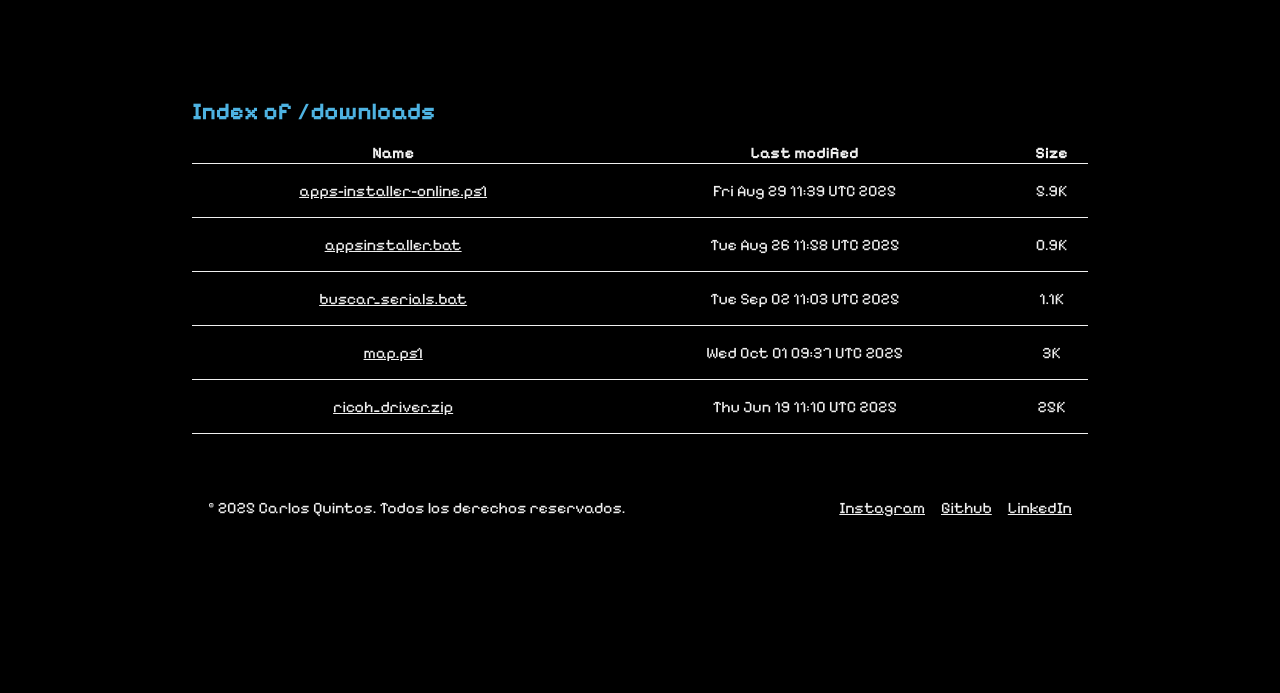
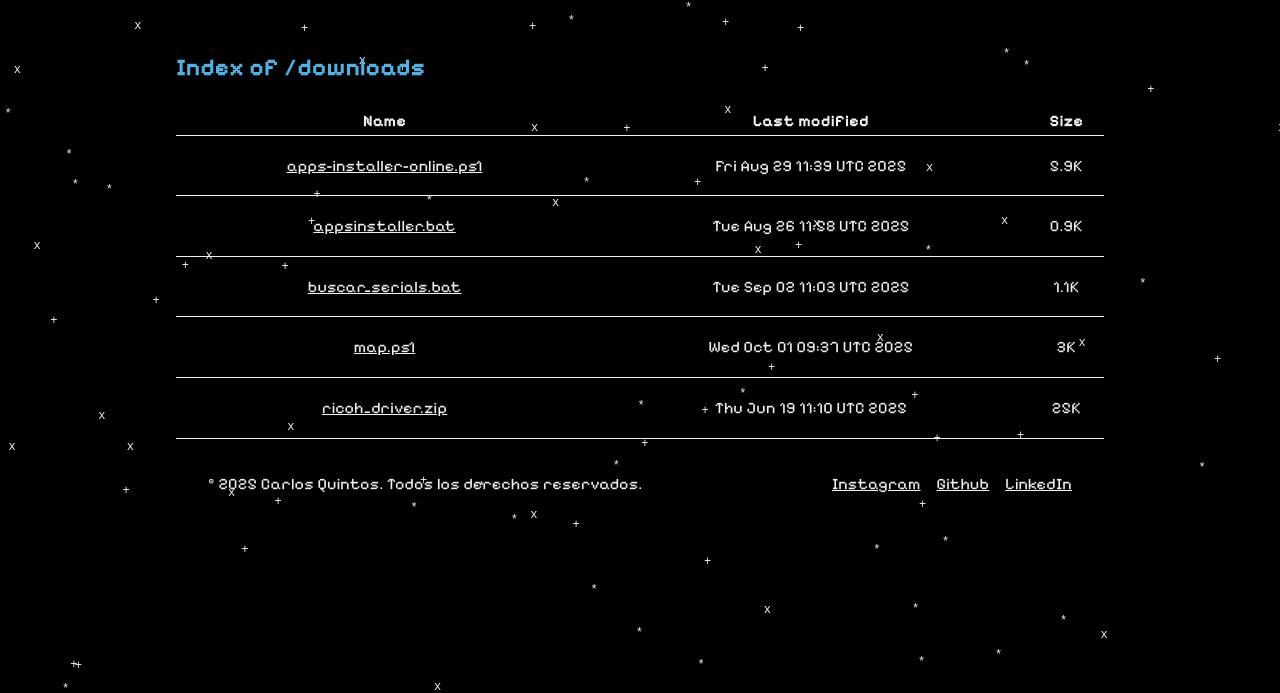
Before and after one commit to stool3252/stool3252.github.io, a plain HTML site: page scripts.html in a window 1280 px wide. Shown: the part 107-800 px from the top of the page. Drawn offline with Linux system fonts and the light colour scheme.

Commit message:
Background!!

```diff
--- a/css/styles.css
+++ b/assets/css/styles.css
@@ -11,13 +11,16 @@
 body {
     font-family: "Pixelify Sans", sans-serif;
     background: #000;
+    font-size: 16px;
     color: #f0f0f0;
     max-width: 960px;
-    margin: 0 auto;
+    line-height: 1.6;
+    letter-spacing: 0.02rem;
+    margin: auto;
 }
 
 main {
-    margin: 2rem 0;
+    margin: 1rem 0;
     padding: 1rem;
 }
 
@@ -32,6 +35,22 @@ a:hover {
 .active {
     color: var(--secondary-color);
 }
+
+/* ===
+Starts
+=== */
+#stars {
+    position: fixed;
+    top: 0;
+    left: 0;
+    width: 100%;
+    height: 100%;
+    display: block;
+    z-index: -1;
+    /* para que el fondo quede detrás del contenido */
+    background: black;
+}
+
 
 /* ===
 Navbar
@@ -68,13 +87,12 @@ Downloads
 === */
 
 .downloads {
-    margin: 2rem 0;
-    padding: 1rem;
+    margin: 1rem 0;
 }
 
 .downloads__title {
     color: var(--secondary-color);
-    margin-bottom: 1rem;
+    /*margin-bottom: 1rem;*/
 }
 
 .downloads__table {
@@ -99,6 +117,10 @@ Media QWERY
         flex-direction: column;
     }
 
+    .social__links {
+        flex-direction: column;
+    }
+
     .downloads__table {
         display: block;
         overflow-x: auto;
--- /dev/null
+++ b/assets/js/stars.js
@@ -0,0 +1,96 @@
+/*
+const canvas = document.getElementById('stars');
+const ctx = canvas.getContext('2d');
+
+let stars = [];
+const STAR_COUNT = 100;
+const SPEED = 0.5;
+
+function resizeCanvas() {
+    canvas.width = window.innerWidth;
+    canvas.height = window.innerHeight;
+}
+
+window.addEventListener('resize', resizeCanvas);
+resizeCanvas();
+
+function createStars() {
+    stars = [];
+    for (let i = 0; i < STAR_COUNT; i++) {
+        stars.push({
+            x: Math.random() * canvas.width,
+            y: Math.random() * canvas.height,
+            radius: Math.random() * 1.5 + 0.5,
+            speed: Math.random() * SPEED + 0.1
+        });
+    }
+}
+
+function drawStars() {
+    ctx.clearRect(0, 0, canvas.width, canvas.height);
+    ctx.fillStyle = 'white';
+    for (let star of stars) {
+        ctx.beginPath();
+        ctx.arc(star.x, star.y, star.radius, 0, Math.PI * 2);
+        ctx.fill();
+    }
+}
+
+function updateStars() {
+    for (let star of stars) {
+        star.y += star.speed;
+        if (star.y > canvas.height) {
+            star.y = 0;
+            star.x = Math.random() * canvas.width;
+        }
+    }
+}
+
+function animate() {
+    drawStars();
+    updateStars();
+    requestAnimationFrame(animate);
+}
+
+createStars();
+animate();
+*/
+
+const canvas = document.getElementById('stars');
+const ctx = canvas.getContext('2d');
+canvas.width = window.innerWidth;
+canvas.height = window.innerHeight;
+
+const stars = [];
+const numStars = 100;
+const symbols = ['+', 'x', '*'];
+
+for (let i = 0; i < numStars; i++) {
+  stars.push({
+    x: Math.random() * canvas.width,
+    y: Math.random() * canvas.height,
+    speed: 0.5 + Math.random(),
+    symbol: symbols[Math.floor(Math.random() * symbols.length)]
+    /*symbol: Math.random() > 0.5 ? '+' : 'x' : '*' // Alterna entre "+" y "x"*/
+  });
+}
+
+function drawStars() {
+  ctx.clearRect(0, 0, canvas.width, canvas.height);
+  ctx.font = '12px monospace';
+  ctx.fillStyle = '#f0f0f0'; // Verde fosforescente estilo retro
+
+  for (let star of stars) {
+    ctx.fillText(star.symbol, star.x, star.y);
+    star.y += star.speed;
+    if (star.y > canvas.height) {
+      star.y = 0;
+      star.x = Math.random() * canvas.width;
+      star.symbol = symbols[Math.floor(Math.random() * symbols.length)];
+    }
+  }
+
+  requestAnimationFrame(drawStars);
+}
+
+drawStars();
--- a/scripts.html
+++ b/scripts.html
@@ -4,11 +4,12 @@
 <head>
     <meta charset="UTF-8">
     <meta name="viewport" content="width=device-width, initial-scale=1.0">
-    <link rel="stylesheet" href="css/styles.css">
+    <link rel="stylesheet" href="assets/css/styles.css">
     <title>Scripts</title>
 </head>
 
 <body>
+    <canvas id="stars"></canvas>
     <header>
         <nav class="navbar">
             <h1 class="navbar__title">Carlos Quintos' Website</h1>
@@ -106,6 +107,7 @@
             </div>
         </section>
     </main>
+    <script src="assets/js/stars.js"></script>
 </body>
 
 </html>
```
Also changed, not shown: index.html (+3 -1 lines).
